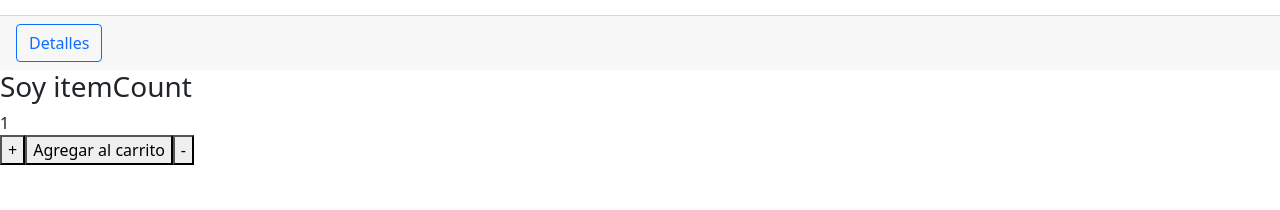
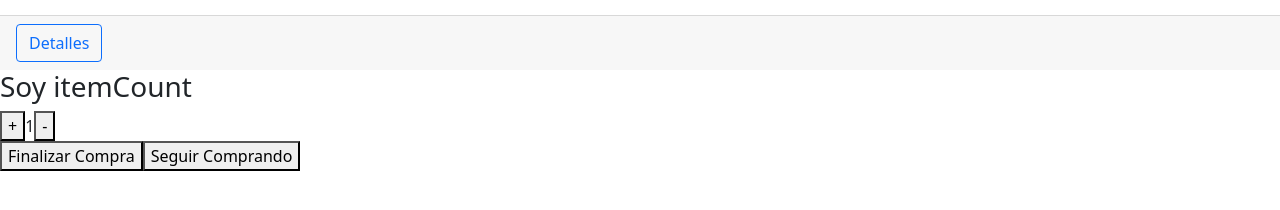
Before and after one commit to EmmanuelSuasnabar/newReact, a React (Create React App) app: page /detalle/1 in a window 1280 px wide. Both pictures are taken after a click on the button "Agregar al carrito". Shown: the part 506-716 px from the top of the page. Built offline with nearby package versions, Linux system fonts and the light colour scheme.

Commit message:
desafio counter itemcount & itemDetail

```diff
--- a/src/Components/ItemCount.jsx
+++ b/src/Components/ItemCount.jsx
@@ -1,9 +1,10 @@
 import {useState} from 'react'
+import {Link} from 'react-router-dom'
 
 const ItemCount = ({stock, initial, onAdd}) => {
 
     const [count, setCount] = useState(initial)
-
+    const [cambiarBoton, setCambiarBoton] = useState(true)
     function Sumar(){
         if(count<stock){
         setCount(count + 1)
@@ -18,15 +19,28 @@ const ItemCount = ({stock, initial, onAdd}) => {
     }
     const agregarCarrito = ()=>{
         onAdd(count)
+        setCambiarBoton(false)
     }
 
     return (
         <div>
             <h3>Soy itemCount</h3>
-            <label>{count}</label><br/>
             <button onClick={Sumar}>+</button>
-            <button onClick={agregarCarrito}>Agregar al carrito</button>
+            <label>{count}</label>
             <button onClick={Restar}>-</button>
+            {cambiarBoton ?
+                <button onClick={agregarCarrito}>Agregar al carrito</button>
+                :
+                <div>
+                <Link to={'/cart'}>
+                <button>Finalizar Compra</button>
+                </Link>
+                <Link to={'/'}>
+                <button>Seguir Comprando</button>
+                </Link>
+                </div>
+            }
+
         </div>
     )
 }
--- a/src/Components/ItemDetail.jsx
+++ b/src/Components/ItemDetail.jsx
@@ -1,12 +1,19 @@
+import {useState} from 'react'
 import ItemCount from '../Components/ItemCount'
 
+
 const ItemDetail = ({item}) => {
+
+    const [cantidadSeleccionada, setCantidadSeleccionada] = useState(0)
+
     const onAdd = (cant) =>{
         console.log(cant)
+        setCantidadSeleccionada(cant)
     }
     return (
         <>
-            <>
+
+
         <div key={item.id} className='card w-50 mt-3'>
         </div>
 
@@ -23,7 +30,7 @@ const ItemDetail = ({item}) => {
           <ItemCount stock={8} initial={1} onAdd={onAdd}/>
 
 
-        </>
+
 
         </>
     )
--- a/src/Components/container/ItemDetailContainer.jsx
+++ b/src/Components/container/ItemDetailContainer.jsx
@@ -20,9 +20,10 @@ const ItemDetailContainer = () => {
    .catch((err)=> console.error(err))
    },[id])
     return (
-        <> {
+        <>
+         {
          item && <ItemDetail className='detail' item = {item[0]} />
-           }
+         }
         </>
     )
 }
```
